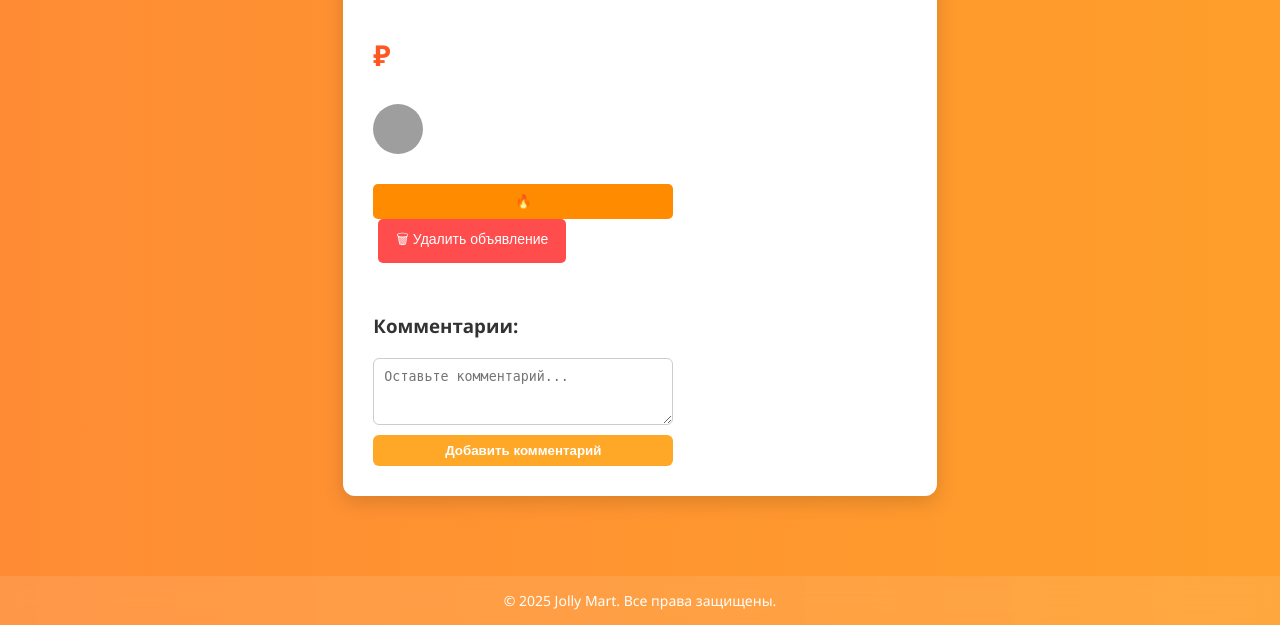
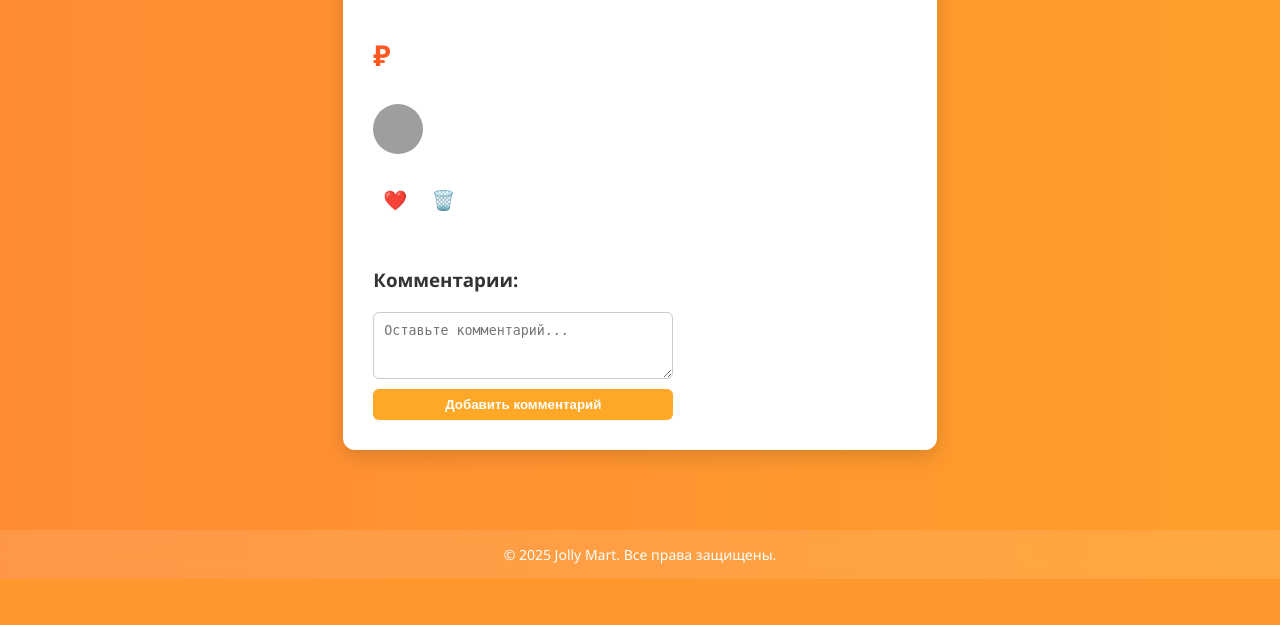
Before and after one commit to phanta16/JollyMart, a Flask app: template app/services/view-service/templates/post.html in a window 1280 px wide. Shown: the part 590-1215 px from the top of the page. After the commit the page ends 1169 px from the top, so only its background shows below. Run offline with Flask 3, Linux system fonts and the light colour scheme; the template is opened without the code that fills it, so the values that code supplies are empty; grey boxes are pictures that could not be loaded.

Commit message:
— A lot of changes!
(Nineteenth commit!)

```diff
--- a/app/services/comment-service/service.py
+++ b/app/services/comment-service/service.py
@@ -103,7 +103,7 @@ def post_deletion_protocol():
 
         session.commit()
 
-        return make_response(jsonify([{"status": "True"}]))
+        return make_response(jsonify({"status": "True"}))
 
     except Exception as e:
         return make_response(jsonify({"status": "False", "message": str(e)}), 400)
--- a/app/services/posts-service/service.py
+++ b/app/services/posts-service/service.py
@@ -67,6 +67,7 @@ def get_posts():
 
     except Exception as e:
         return make_response(jsonify({"status": "False", "message": str(e)}), 400)
+
 
 @app.route('/posts/user-deletion', methods=['POST'])
 def user_deletion_protocol():
@@ -213,13 +214,14 @@ def delete_post():
                                  headers=headers).json()
 
             comments = requests.post(f'http://comment-service:5002/comment/post-deletion',
-                                 headers=headers, json={
+                                     headers=headers, json={
                     "post_id": post.post_id,
                 }).json()
 
             favourite = requests.post(f'http://favourite-service:5004/favourite/delete-post',
-                                 headers=headers, json={
+                                      headers=headers, json={
                     "post_id": post.post_id,
+
                 }).json()
 
             if work["status"] != "True":
--- a/app/services/view-service/service.py
+++ b/app/services/view-service/service.py
@@ -1,6 +1,6 @@
 import requests
 from flask import Flask, request, make_response, render_template, url_for, redirect, flash, Response, \
-    stream_with_context, jsonify
+    stream_with_context
 
 app = Flask(__name__)
 app.config['SECRET_KEY'] = 'THE_MOST_SECRET_KEY_YOU_HAVE_EVER_SEEN'
@@ -43,6 +43,7 @@ def registration():
 
     return render_template('register.html')
 
+
 @app.route('/delete_comment/<comment_id>', methods=['POST'])
 def delete_comment(comment_id):
     headers = {
@@ -52,11 +53,15 @@ def delete_comment(comment_id):
     if recp['status'] != 'True':
         return make_response(redirect(url_for('registration')))
 
-    recp = requests.post('http://auth-service:5007/comment/delete-comment', headers=headers, json={
+    recp = requests.delete('http://auth-service:5007/comment/delete-comment', headers=headers, json={
         "comment_id": comment_id
     }).json()
-    post_id = recp['post_id']
-    return make_response(redirect(url_for('post', post_id=post_id)))
+    if recp['status'] == 'True':
+        post_id = recp['post_id']
+        return make_response(redirect(url_for('post', post_id=post_id)))
+    else:
+        flash(recp['message'])
+        return make_response(redirect(url_for('main')))
 
 
 @app.route('/login', methods=['GET', 'POST'])
@@ -129,6 +134,7 @@ def post(post_id):
         return redirect(url_for('main'))
     return render_template('post.html', post=recp, current_user=recp_user)
 
+
 @app.route('/add_comment/<post_id>', methods=['POST'])
 def add_comment(post_id):
     headers = {
@@ -149,6 +155,7 @@ def add_comment(post_id):
         return redirect(url_for('post', post_id=post_id))
     return redirect(url_for('post', post_id=post_id))
 
+
 @app.route('/toggle_favourite/<post_id>', methods=['POST'])
 def toggle_favourite(post_id):
     headers = {
@@ -158,12 +165,9 @@ def toggle_favourite(post_id):
     if recp['status'] != 'True':
         return make_response(redirect(url_for('registration')))
     recp = requests.post('http://auth-service:5007/favourite/dispatch-favourite', headers=headers,
-                             json={'post_id': post_id}).json()
-    if recp['status'] != 'True':
-        flash(recp['message'])
-        return redirect(url_for('post', post_id=post_id))
+                         json={'post_id': post_id}).json()
     flash('Успех!')
-    return redirect(url_for('post', post_id=post_id))
+    return redirect(url_for('post', post_id=post_id, is_favorite=recp['stat']))
 
 
 @app.route('/delete_post/<post_id>', methods=['POST'])
@@ -176,7 +180,7 @@ def delete_post(post_id):
         return make_response(redirect(url_for('registration')))
 
     recp = requests.post(f'http://auth-service:5007/posts/delete-post', headers=headers,
-                        json={'post_id': post_id}).json()
+                         json={'post_id': post_id}).json()
     if recp['status'] != 'True':
         flash(recp['message'])
         return redirect(url_for('main'))
@@ -238,6 +242,7 @@ def delete_account():
     resp = make_response(redirect(url_for('registration')))
     resp.set_cookie("session_id", '', expires=0)
     return resp
+
 
 @app.route('/update_email', methods=['POST'])
 def change_email():
--- a/app/services/view-service/templates/post.html
+++ b/app/services/view-service/templates/post.html
@@ -25,6 +25,41 @@
             100% {
                 background-position: 0% 50%;
             }
+        }
+
+        .icon-button {
+            background: none;
+            border: none;
+            cursor: pointer;
+            font-size: 1.2em;
+            margin: 0 5px;
+            transition: transform 0.2s ease, color 0.3s ease;
+            padding: 5px;
+            border-radius: 50%;
+            display: inline-flex;
+            align-items: center;
+            justify-content: center;
+        }
+
+        .icon-button:hover {
+            transform: scale(1.2);
+            background: rgba(255, 165, 0, 0.1); /* оранжевое свечение */
+        }
+
+        .icon-button:active {
+            transform: scale(0.95);
+        }
+
+        .favorite-button.active {
+            color: orangered;
+        }
+
+        .delete-button {
+            color: #999;
+        }
+
+        .delete-button:hover {
+            color: red;
         }
 
         .container {
@@ -130,20 +165,6 @@
             margin-left: auto;
         }
 
-        .delete-comment-button {
-            background: none;
-            border: none;
-            color: #888;
-            font-size: 1em;
-            cursor: pointer;
-            margin-left: 10px;
-            transition: color 0.2s ease;
-        }
-
-        .delete-comment-button:hover {
-            color: #e53935;
-        }
-
         .add-comment-form textarea {
             width: 100%;
             padding: 10px;
@@ -180,17 +201,22 @@
         <a href="/user/{{ post.author_id }}">{{ post.author_username }}</a>
     </div>
 
-    <form method="POST" action="/toggle_favourite/{{ post.post_id }}">
+    <form method="POST" action="/toggle_favourite/{{ post.post_id }}" style="display: inline;">
         <button type="submit"
-                onclick="this.classList.toggle('active')">
-            🔥
+                class="icon-button favorite-button {% if is_favorite %}active{% endif %}"
+                onclick="this.classList.toggle('active')"
+                title="Добавить в избранное">
+            ❤️
         </button>
     </form>
 
     {% if post.author_id|int == current_user.uid|int %}
-    <form method="POST" action="/delete_post/{{ post.post_id }}" style="display: inline;"
-          onsubmit="return confirm('Удалить объявление?');">
-        <button type="submit" class="delete-post-button">🗑 Удалить объявление</button>
+    <form method="POST" action="/delete_post/{{ post.post_id }}" style="display: inline;">
+        <button type="submit"
+                class="icon-button delete-button"
+                title="Удалить пост">
+            🗑️
+        </button>
     </form>
     {% endif %}
 
@@ -201,14 +227,17 @@
         <div class="comment">
             <div class="comment-header">
                 <img src="/{{ comment.comment_author_image }}" alt="Аватар">
-                <a href="/user/{{ comment.comment_author_id }}" class="comment-username">{{ comment.comment_author_username
+                <a href="/user/{{ comment.comment_author_id }}" class="comment-username">{{
+                    comment.comment_author_username
                     }}</a>
                 <div class="comment-date">{{ comment.datestamp }}</div>
                 {% if current_user.uid|int == comment.comment_author_id|int %}
-                <form method="POST"
-                      action="/delete_comment/{{ comment.comment_id }}"
-                      onsubmit="return confirm('Удалить комментарий?');">
-                    <button type="submit" class="delete-comment-button">🗑</button>
+                <form method="POST" action="/delete_comment/{{ comment.post_id }}">
+                    <button type="submit"
+                            class="icon-button delete-button"
+                            title="Удалить комментарий">
+                        ❌
+                    </button>
                 </form>
                 {% endif %}
             </div>
```
Also changed, not shown: app/services/favourite-service/service.py (+11 -13 lines).
